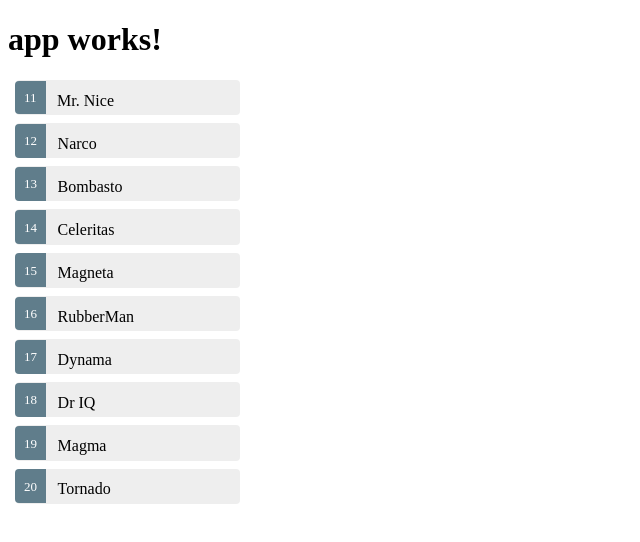
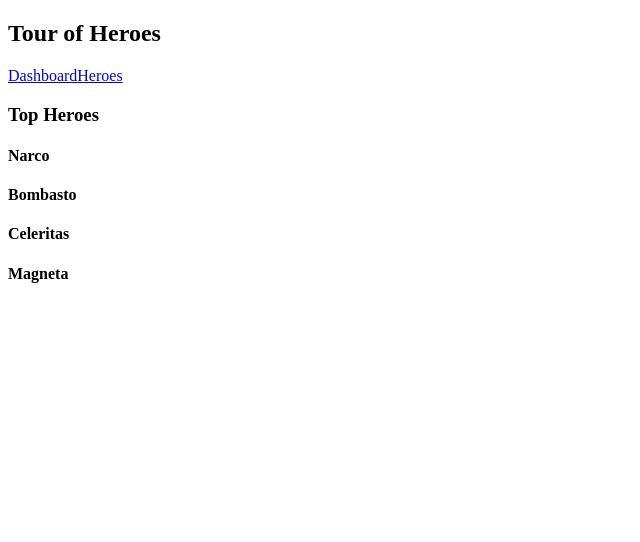
Before and after one commit to alan199355/Angular2, an Angular app: page /dashboard in a window 1280 px wide. Shown: the top 542 px of the page, without its empty margins (0-640 px from the left). Built offline with nearby package versions, Linux system fonts and the light colour scheme.

Commit message:
路由配置

```diff
--- a/src/app/app.component.html
+++ b/src/app/app.component.html
@@ -1,6 +1,3 @@
-<h1>
-  {{title}}
-</h1>
 
 <ul class="heroes">
   <li *ngFor='let hero of heroes' (click)='onSelect(hero)' [class.selected]="hero===selectedHero">
--- a/src/app/app.component.ts
+++ b/src/app/app.component.ts
@@ -1,31 +1,15 @@
-import { HeroService } from './hero.service';
-import { Component, OnInit } from '@angular/core';
-import { Hero } from './hero';
-
+import { Component } from '@angular/core';
 @Component({
-  selector: 'app-root',
-  templateUrl: './app.component.html',
-  styleUrls: ['./app.component.css'],
-  providers: [HeroService]
+  selector: 'my-app',
+  template: `
+    <h2>{{title}}</h2>
+    <nav>
+      <a routerLink="/dashboard">Dashboard</a>
+      <a routerLink="/heroes">Heroes</a>
+    </nav>
+    <router-outlet></router-outlet>
+  `
 })
-
-
-export class AppComponent implements OnInit {
-  title = 'app works!';
-  selectedHero: Hero;
-  heroes: Hero[];
-
-  constructor(private heroService: HeroService) { }
-
-  onSelect(hero: Hero): void {
-    this.selectedHero = hero;
-    console.log(this.selectedHero)
-  };
-  getHeroes(): void {
-    this.heroService.getHeros().then(heroes => this.heroes = heroes);
-    //this.heroes = this.heroService.getHeroes();
-  };
-  ngOnInit(): void {
-    this.getHeroes();
-  }
+export class AppComponent {
+  title = 'Tour of Heroes';
 }
--- /dev/null
+++ b/src/app/dashboard.component.html
@@ -0,0 +1,8 @@
+<h3>Top Heroes</h3>
+<div class="grid grid-pad">
+  <div *ngFor="let hero of heroes" class="col-1-4">
+    <div class="module hero">
+      <h4>{{hero.name}}</h4>
+    </div>
+  </div>
+</div>
--- /dev/null
+++ b/src/app/dashboard.component.ts
@@ -0,0 +1,16 @@
+import { HeroService } from './hero.service';
+import { Hero } from './hero';
+import { Component, OnInit } from '@angular/core';
+@Component({
+  selector: 'my-dashboard',
+  templateUrl: './dashboard.component.html'
+})
+export class DashboardComponent implements OnInit {
+  heroes: Hero[] = [];
+  constructor(private heroService: HeroService) { }
+  ngOnInit(): void {
+    //Called after the constructor, initializing input properties, and the first call to ngOnChanges.
+    //Add 'implements OnInit' to the class.
+    this.heroService.getHeros().then(heroes => this.heroes = heroes.slice(1, 5));
+  }
+}
--- /dev/null
+++ b/src/app/heroes.component.ts
@@ -0,0 +1,31 @@
+import { HeroService } from './hero.service';
+import { Component, OnInit } from '@angular/core';
+import { Hero } from './hero';
+
+@Component({
+  selector: 'my-heroes',
+  templateUrl: './app.component.html',
+  styleUrls: ['./app.component.css'],
+  providers: [HeroService]
+})
+
+
+export class HeroesComponent implements OnInit {
+  title = 'app works!';
+  selectedHero: Hero;
+  heroes: Hero[];
+
+  constructor(private heroService: HeroService) { }
+
+  onSelect(hero: Hero): void {
+    this.selectedHero = hero;
+    console.log(this.selectedHero)
+  };
+  getHeroes(): void {
+    this.heroService.getHeros().then(heroes => this.heroes = heroes);
+    //this.heroes = this.heroService.getHeroes();
+  };
+  ngOnInit(): void {
+    this.getHeroes();
+  }
+}
--- a/src/index.html
+++ b/src/index.html
@@ -9,6 +9,6 @@
   <link rel="icon" type="image/x-icon" href="favicon.ico">
 </head>
 <body>
-  <app-root>Loading...</app-root>
+  <my-app>Loading...</my-app>
 </body>
 </html>
```
Also changed, not shown: src/app/app.module.ts (+29 -4 lines).
